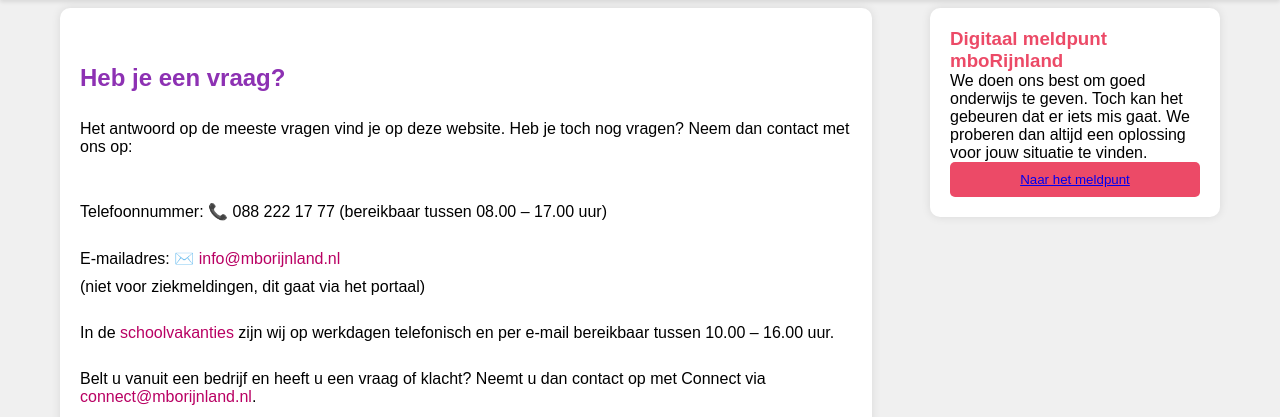
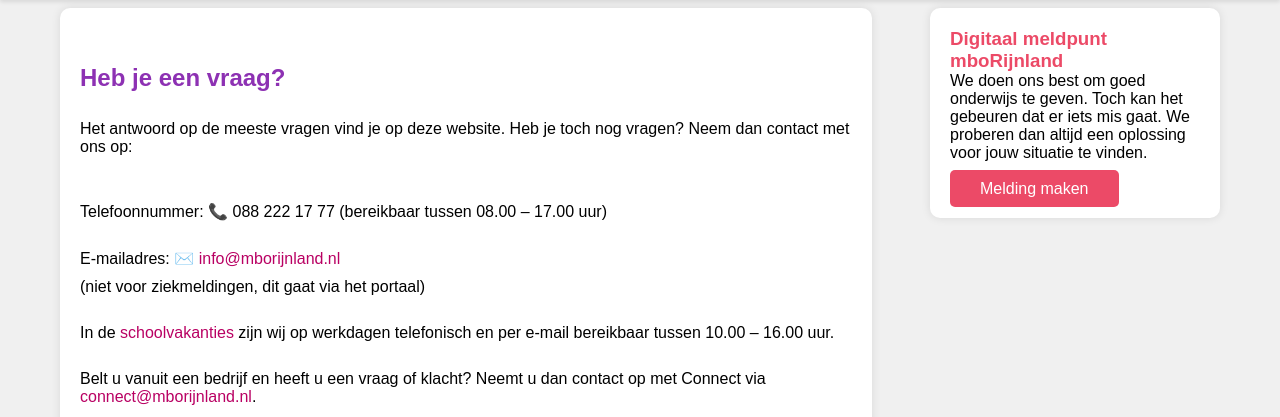
Before and after one commit to ala-lms-veilig/lo2e-swd4-4groep3, a PHP site: page /contact.html in a window 1280 px wide. Shown: the part 62-479 px from the top of the page. Run offline with PHP 8.4, Linux system fonts and the light colour scheme.

Commit message:
aanpassing contract

```diff
--- a/contact.html
+++ b/contact.html
@@ -75,7 +75,8 @@
         <div class="meldpunt">
             <h3>Digitaal meldpunt mboRijnland</h3>
             <p>We doen ons best om goed onderwijs te geven. Toch kan het gebeuren dat er iets mis gaat. We proberen dan altijd een oplossing voor jouw situatie te vinden.</p>
-            <button><a href="melding_maken.html">Naar het meldpunt</a></button>
+            <br>
+            <a href="melding_maken.html" class="cta-button">Melding maken</a>
         </div>
     </aside>
 
--- a/contactformtesten.css
+++ b/contactformtesten.css
@@ -163,10 +163,12 @@
     border: none;
     border-radius: 5px;
     cursor: pointer;
+    text-decoration: none;
 }
 
 button:hover {
     background-color: #ec4a67;
+
 }
 
 /* Sidebar Styling */
@@ -215,3 +217,11 @@
     color: #2E0E4A;
     font-size: 18px;
 }
+
+.cta-button {
+    background-color:  #ec4a67;
+    color: white;
+    padding: 10px 30px;
+    text-decoration: none;
+    border-radius: 5px;
+}
```
Also changed, not shown: contactformtesten.html (added).
